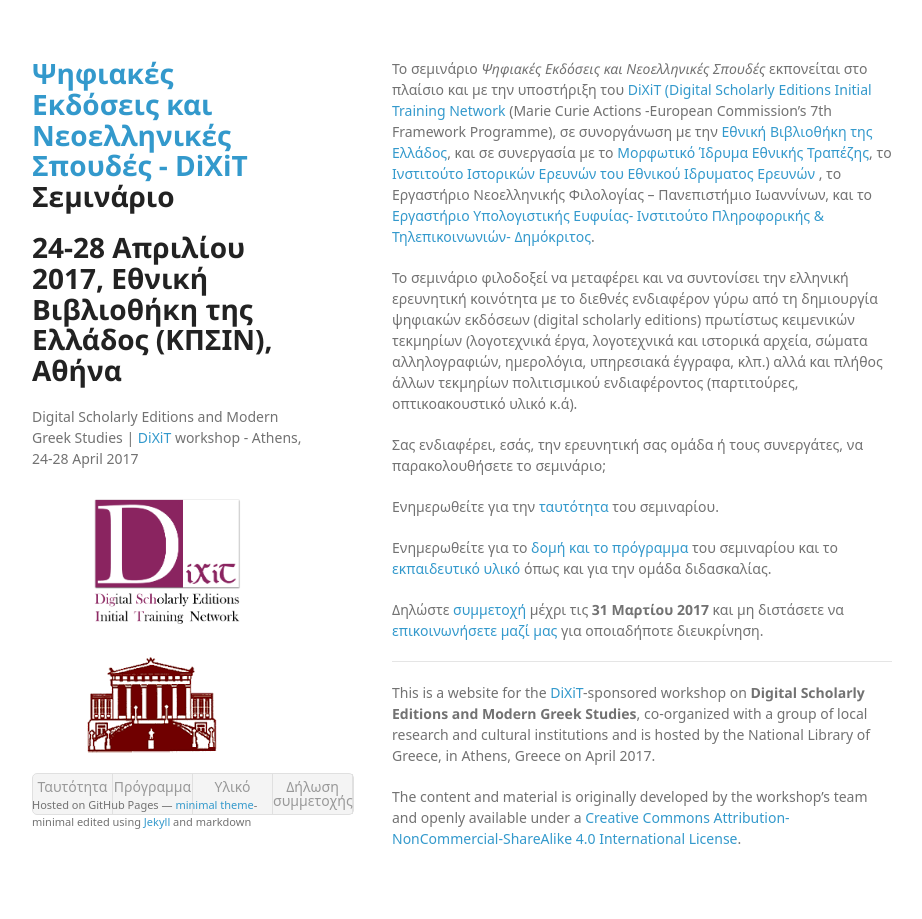
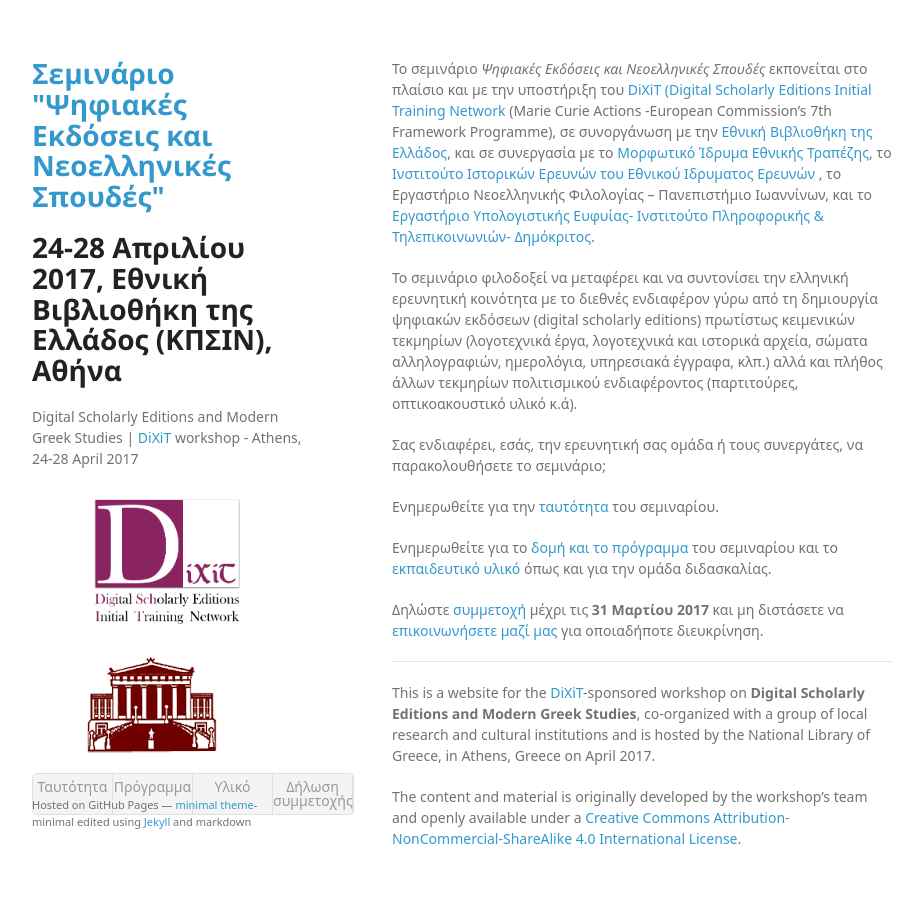
Before and after one commit to bgatos/Digital-Scholarly-EditionsGR-workshop, a Jekyll site: the page built from index.md, in a window 1280 px wide. Shown: the whole page, without its empty margins (178-1100 px from the left). Built offline with Jekyll 4.4.1, drawn with Linux system fonts in a browser that asks for light colours; some web fonts are replaced; our own code applies the rules of GitHub Pages for plain Markdown files; a script that is not in the unit is left out.

Commit message:
Update _config.yml

```diff
--- a/_config.yml
+++ b/_config.yml
@@ -1,4 +1,4 @@
-title: Ψηφιακές Εκδόσεις και Νεοελληνικές Σπουδές - <a href= "http://dixit.uni-koeln.de">DiXiT</a> Σεμινάριο
+title: Σεμινάριο "Ψηφιακές Εκδόσεις και Νεοελληνικές Σπουδές"
 subtitle: 24-28 Απριλίου 2017, Εθνική Βιβλιοθήκη της Ελλάδος (ΚΠΣΙΝ), Αθήνα
 description: Digital Scholarly Editions and Modern Greek Studies | <a href= "http://dixit.uni-koeln.de">DiXiT</a>  workshop - Athens, 24-28 April 2017
 google_analytics:
```
